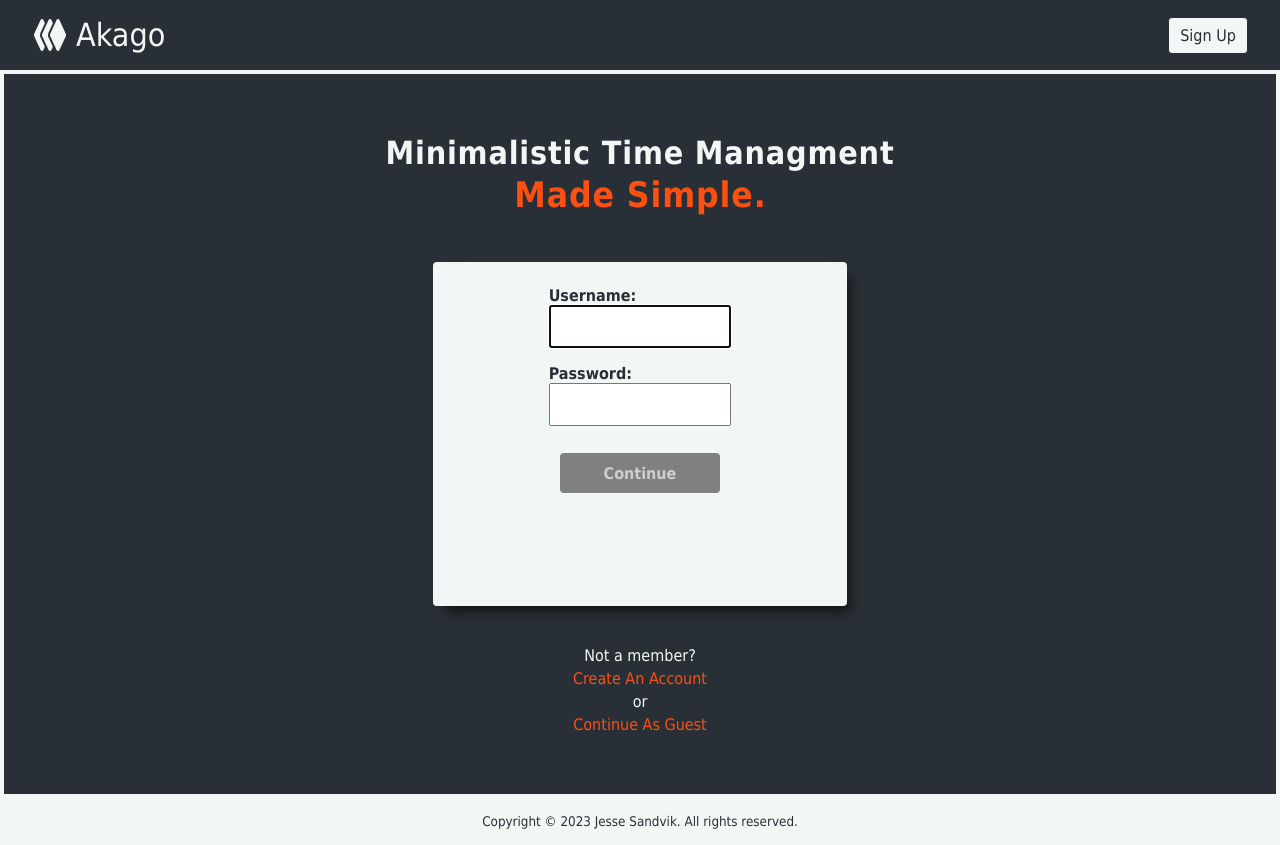
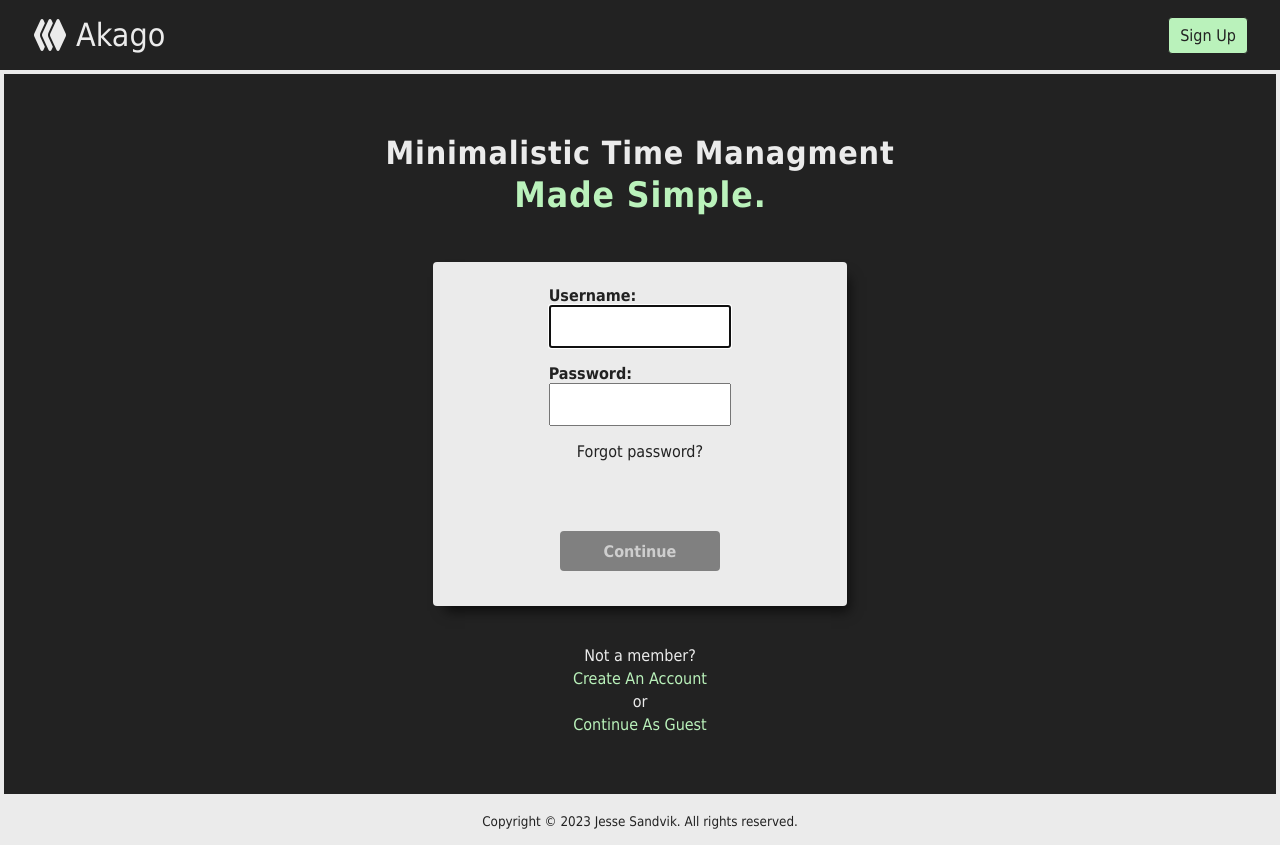
Before and after one commit to JesseSandvik/blckroot, a React (Create React App) app in the folder client/: page /login in a window 1280 px wide. Built offline with nearby package versions, Linux system fonts and the light colour scheme; no server answers; the HTML template or start-up script is replaced by a standard one.

Commit message:
Client: updated colors, minor css refactoring

```diff
--- a/client/src/App.css
+++ b/client/src/App.css
@@ -52,10 +52,10 @@ header .navbar-right-outer {
 
 header .navbar-right-outer a {
   align-items: center;
-  background-color: var(--primary-color);
+  background-color: var(--secondary-color);
   border: 1px solid var(--secondary-color);
   border-radius: 4px;
-  color: var(--secondary-color);
+  color: var(--primary-color);
   display: flex;
   justify-content: center;
   padding: 0.5rem;
@@ -64,9 +64,13 @@ header .navbar-right-outer a {
   width: 80px;
 }
 
-header .navbar-right-outer a:active {
-  border: 1px solid var(--accent-color);
-  color: var(--accent-color);
+header .navbar-right-outer a:last-child {
+  background-color: var(--accent-color);
+  color: var(--secondary-color);
+}
+
+header .navbar-right-outer a:last-child:hover {
+  color: var(--secondary-color);
 }
 
 header .navbar-right-outer a:hover {
@@ -76,6 +80,33 @@ header .navbar-right-outer a:hover {
 
 main {
   grid-row: 2 / 2;
+}
+
+.form-submit-btn {
+  background-color: var(--accent-color);
+  border: 3px solid var(--secondary-color);
+  border-radius: 4px;
+  color: var(--secondary-color);
+  font-size: 1rem;
+  font-weight: bold;
+  height: 40px;
+  transition: 0.5s ease-in-out;
+  width: 160px;
+}
+
+.form-submit-btn:hover {
+  box-shadow: 0 7px 12px -5px rgba(0, 0, 0, 0.66);
+}
+
+.form-submit-btn:disabled {
+  background-color: #808080;
+  border: 3px solid #808080;
+  color: #cecece;
+  cursor: unset;
+}
+
+.form-submit-btn:disabled:hover {
+  box-shadow: unset;
 }
 
 footer {
--- a/client/src/index.css
+++ b/client/src/index.css
@@ -3,9 +3,9 @@
   font-family: Tahoma, Geneva, Verdana, sans-serif;
   margin: 0;
   padding: 0;
-  --primary-color: #f0f7f4;
-  --secondary-color: #292f36;
-  --accent-color: #fb5012;
+  --primary-color: #ebebeb;
+  --secondary-color: #222222;
+  --accent-color: #baf2bb;
 }
 
 a {
--- a/client/src/pages/login/Login.css
+++ b/client/src/pages/login/Login.css
@@ -50,6 +50,17 @@
   grid-template-columns: 1fr 2fr 1fr;
 }
 
+.Login-form .support-container {
+  align-items: flex-start;
+  display: flex;
+  justify-content: center;
+  text-align: center;
+}
+
+.Login-form .support-container a:hover {
+  text-decoration: underline;
+}
+
 .Login-form .input-container-upper {
   display: flex;
   grid-column: 2 / 2;
@@ -78,32 +89,6 @@
   padding: 0.5rem;
 }
 
-.Login-form button {
-  background-color: var(--accent-color);
-  border: none;
-  border-radius: 4px;
-  color: var(--primary-color);
-  font-size: 1rem;
-  font-weight: bold;
-  height: 40px;
-  transition: 0.5s ease-in-out;
-  width: 160px;
-}
-
-.Login-form button:disabled {
-  background-color: #808080;
-  color: #cecece;
-  cursor: unset;
-}
-
-.Login-form button:disabled:hover {
-  box-shadow: unset;
-}
-
-.Login-form button:hover {
-  box-shadow: 0 7px 12px -5px rgba(0, 0, 0, 0.66);
-}
-
 .Login-alt-login-options {
   align-items: center;
   display: flex;
--- a/client/src/pages/login/Login.tsx
+++ b/client/src/pages/login/Login.tsx
@@ -184,8 +184,12 @@ function LoginPage() {
             </p>
           </div>
         </div>
+        <div className="support-container">
+          <NavLink to="/forgot_password">Forgot password?</NavLink>
+        </div>
         <div className="btn-group">
           <button
+            className="form-submit-btn"
             disabled={!usernameIsValid || !passwordIsValid ? true : false}
             type="submit"
           >
--- a/client/src/pages/signup/SignUp.css
+++ b/client/src/pages/signup/SignUp.css
@@ -78,32 +78,6 @@
   padding: 0.5rem;
 }
 
-.SignUp-form button {
-  background-color: var(--accent-color);
-  border: none;
-  border-radius: 4px;
-  color: var(--primary-color);
-  font-size: 1rem;
-  font-weight: bold;
-  height: 40px;
-  transition: 0.5s ease-in-out;
-  width: 160px;
-}
-
-.SignUp-form button:disabled {
-  background-color: #808080;
-  color: #cecece;
-  cursor: unset;
-}
-
-.SignUp-form button:disabled:hover {
-  box-shadow: unset;
-}
-
-.SignUp-form button:hover {
-  box-shadow: 0 7px 12px -5px rgba(0, 0, 0, 0.66);
-}
-
 .SignUp-alt-login-options {
   align-items: center;
   display: flex;
--- a/client/src/pages/signup/SignUp.tsx
+++ b/client/src/pages/signup/SignUp.tsx
@@ -5,6 +5,9 @@ import { createUser } from "../../api";
 import "./SignUp.css";
 
 function SignUpPage() {
+  /**
+   * TODO: change USERNAME/username to email. Preferred method for password recovery, simplifies the process.
+   */
   const USERNAME_REGEX = useMemo(() => /^[a-zA-Z][a-zA-Z0-9-_]{6,23}$/, []);
   const PASSWORD_REGEX = useMemo(
     () => /^(?=.*[a-z])(?=.*[A-Z])(?=.*[0-9])(?=.*[!@#$%]).{8,24}$/,
@@ -245,6 +248,7 @@ function SignUpPage() {
         </div>
         <div className="btn-group">
           <button
+            className="form-submit-btn"
             disabled={
               !usernameIsValid || !passwordIsValid || !confirmPasswordIsValid
                 ? true
```
